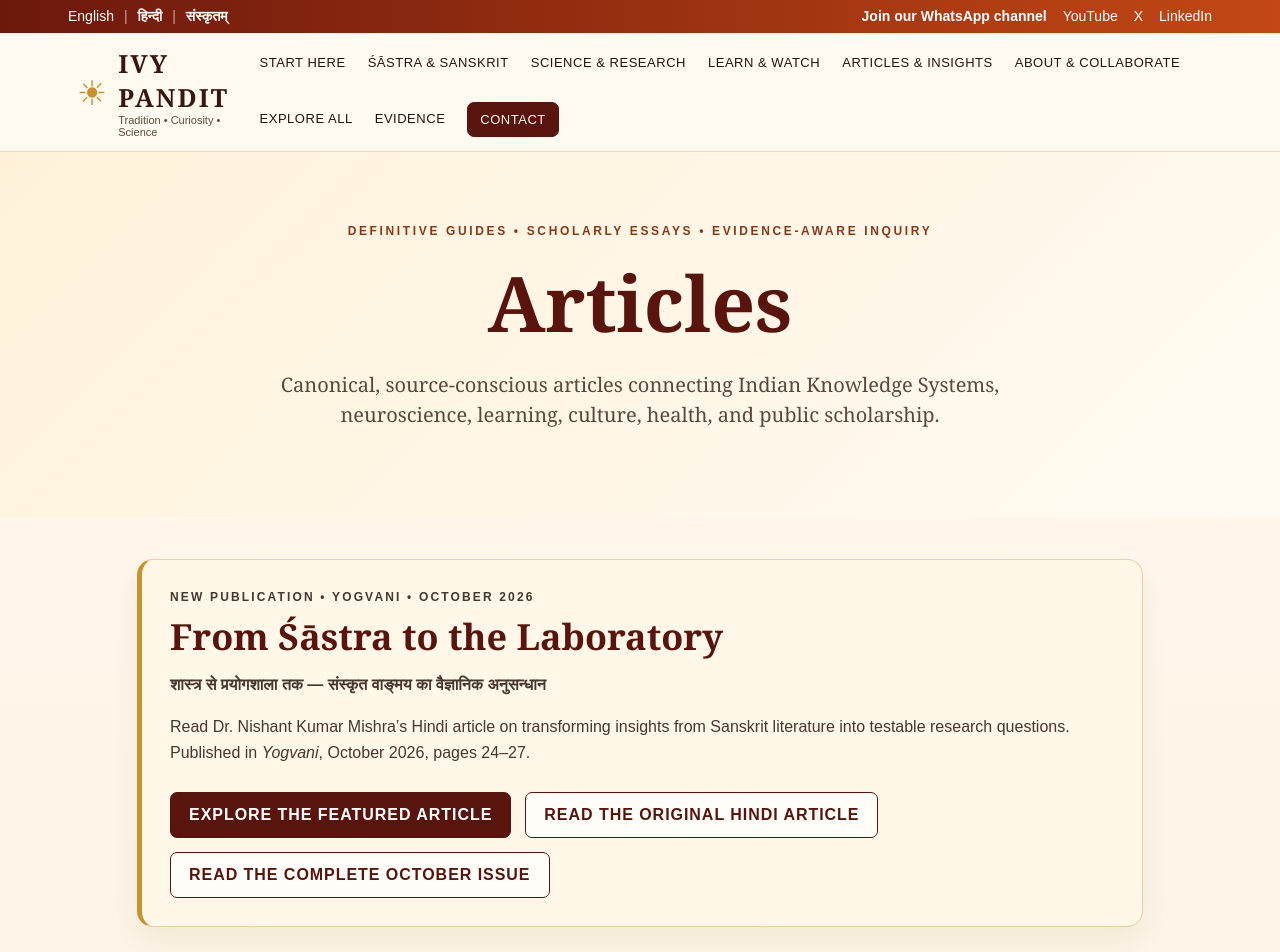
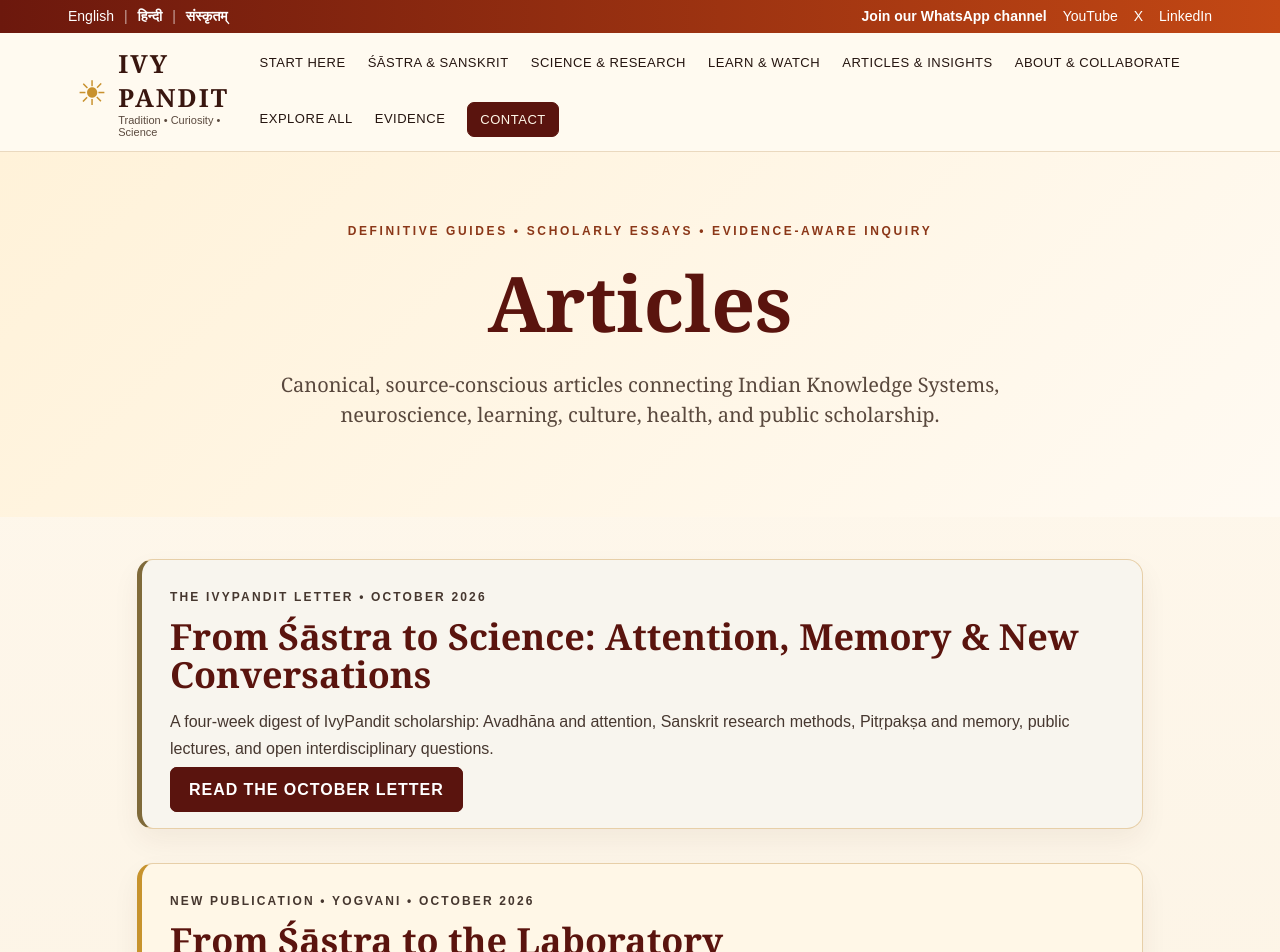
Before and after one commit to nishmishra/ivypandit-v2, a Next.js app: page /articles in a window 1280 px wide. Shown: the top 952 px of the page. Built offline with nearby package versions, Linux system fonts and the light colour scheme.

Commit message:
Feature October IvyPandit Letter in Articles

```diff
--- a/app/articles/page.tsx
+++ b/app/articles/page.tsx
@@ -1,6 +1,13 @@
 export default function Articles(){return <>
   <section className="pageHero"><div className="eyebrow">Definitive guides • Scholarly essays • Evidence-aware inquiry</div><h1>Articles</h1><p>Canonical, source-conscious articles connecting Indian Knowledge Systems, neuroscience, learning, culture, health, and public scholarship.</p></section>
   <main className="content">
+    <section className="panel" aria-label="IvyPandit October 2026 newsletter" style={{marginBottom:'34px',padding:'28px',borderLeft:'5px solid #7f6a3a',background:'#f8f5ee'}}>
+      <p className="kicker">The IvyPandit Letter • October 2026</p>
+      <h2 className="sectionTitle">From Śāstra to Science: Attention, Memory & New Conversations</h2>
+      <p>A four-week digest of IvyPandit scholarship: Avadhāna and attention, Sanskrit research methods, Pitṛpakṣa and memory, public lectures, and open interdisciplinary questions.</p>
+      <a className="btn primary" href="/articles/ivypandit-letter-october-2026">Read the October letter</a>
+    </section>
+
       <section className="panel" aria-label="Yogvani October 2026 featured article" style={{marginBottom:'34px',padding:'28px',borderLeft:'5px solid #c7932d',background:'#fff7e7'}}>
         <p className="kicker">New publication • Yogvani • October 2026</p>
         <h2 className="sectionTitle">From Śāstra to the Laboratory</h2>
```
